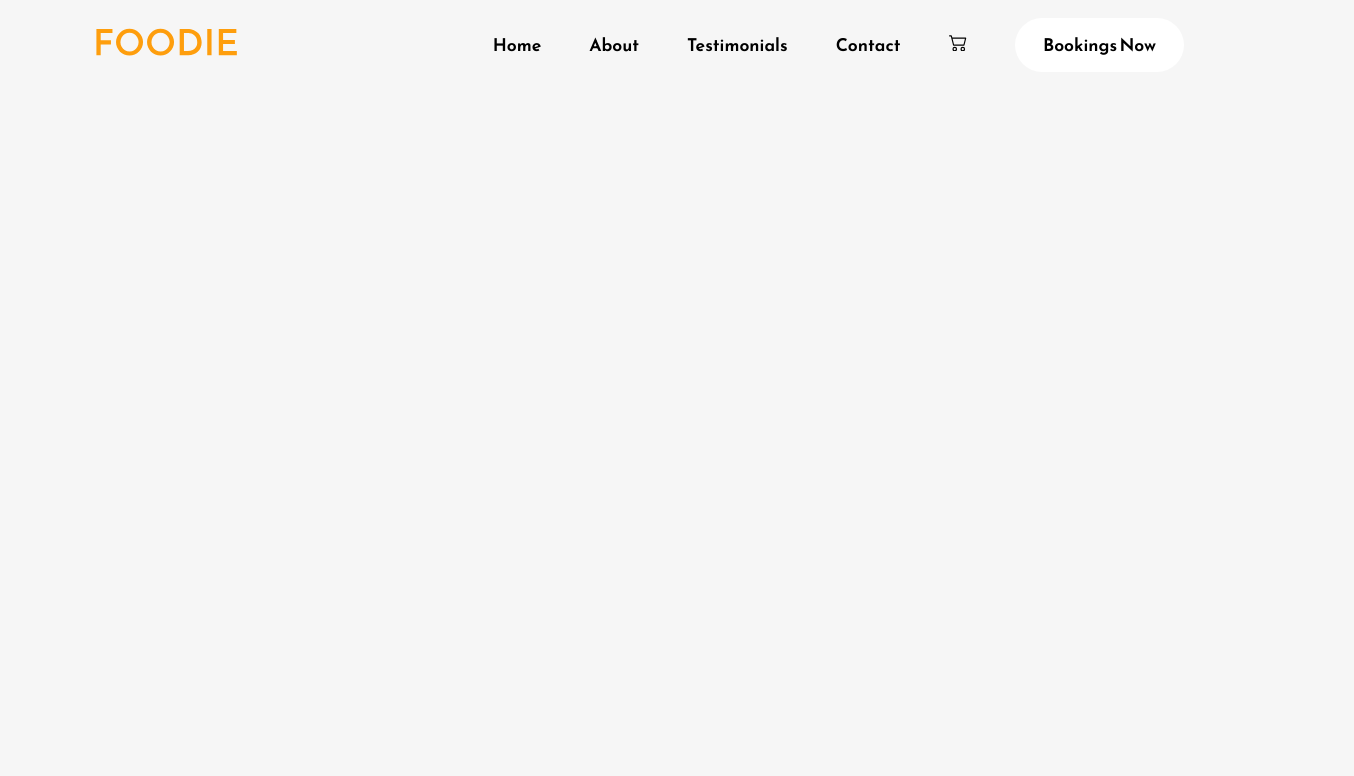
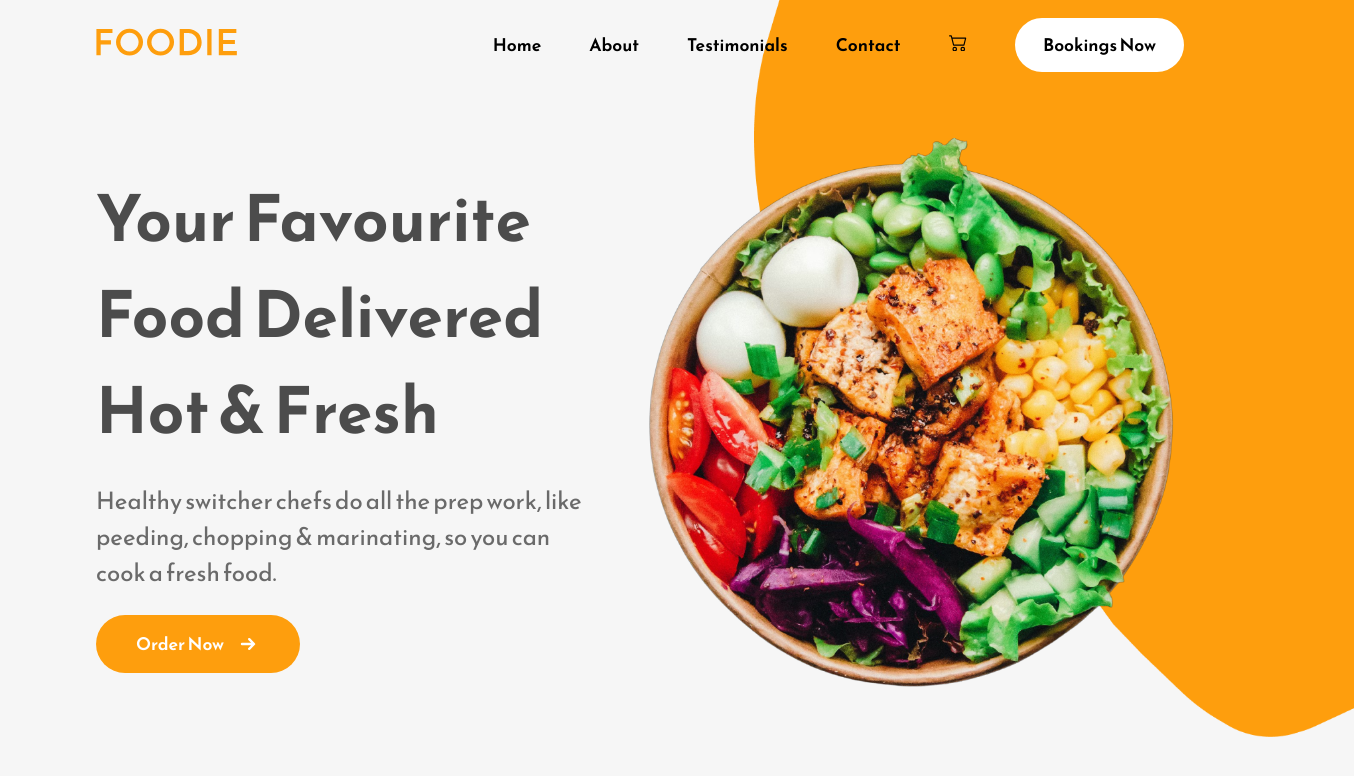
Before and after one commit to HendMohammed90/Food_Landing_page, a React (Create React App) app: page / in a window 1280 px wide. Shown: the top 776 px of the page, 1354 px wide, since content can reach past the window. Built offline with nearby package versions, Linux system fonts and the light colour scheme.

Commit message:
add home section

```diff
--- a/src/App.css
+++ b/src/App.css
@@ -1,3 +1,5 @@
+/* general rules */
+
 * {
   margin: 0;
   padding: 0;
@@ -22,6 +24,8 @@ body {
 body {
   background-color: #f6f6f6;
 }
+
+/* navbar  styles */
 
 nav {
   display: flex;
@@ -64,6 +68,9 @@ nav {
   font-size: 1.5rem;
   cursor: pointer;
 }
+
+/* home banner styles */
+
 .home-banner-container {
   position: relative;
   display: flex;
@@ -114,13 +121,15 @@ nav {
   align-items: center;
   justify-content: center;
 }
-.secondary-button svg {
+.secondary-button .svg {
   margin-left: 0.75rem;
   font-size: 1.5rem;
 }
 .secondary-button:hover {
   background-color: #e48f0f;
 }
+
+/* about section */
 .about-section-container {
   margin-top: 20rem;
   position: relative;
--- a/src/pages/Home.jsx
+++ b/src/pages/Home.jsx
@@ -1,10 +1,33 @@
 import React from 'react'
 import Header from '../components/header/Header'
+import BannerImg from "../Assets/home-banner-background.png";
+import homeImg from "../Assets/home-banner-image.png"
+import { HiArrowSmRight } from "react-icons/hi";
 
 const Home = () => {
   return (
     <div>
       <Header />
+      <section className='home-banner-container'>
+        <div className='home-bannerImage-container'>
+          <img className='home-image-section' src={BannerImg} alt='homeBanner' />
+        </div>
+        <div className='home-text-section'>
+          <h1 className='primary-heading'>Your Favourite Food
+            Delivered Hot &
+            Fresh</h1>
+          <p className='primary-text'>Healthy switcher chefs do all the prep work, like
+            peeding, chopping & marinating, so you can cook
+            a fresh food.</p>
+            <button className='secondary-button'>
+            Order Now <HiArrowSmRight className='svg'/>
+            </button>
+        </div>
+        <div className='home-image-section'>
+          <img src={homeImg} alt='homeImg'/>
+        </div>
+
+      </section>
     </div>
   )
 }
```
